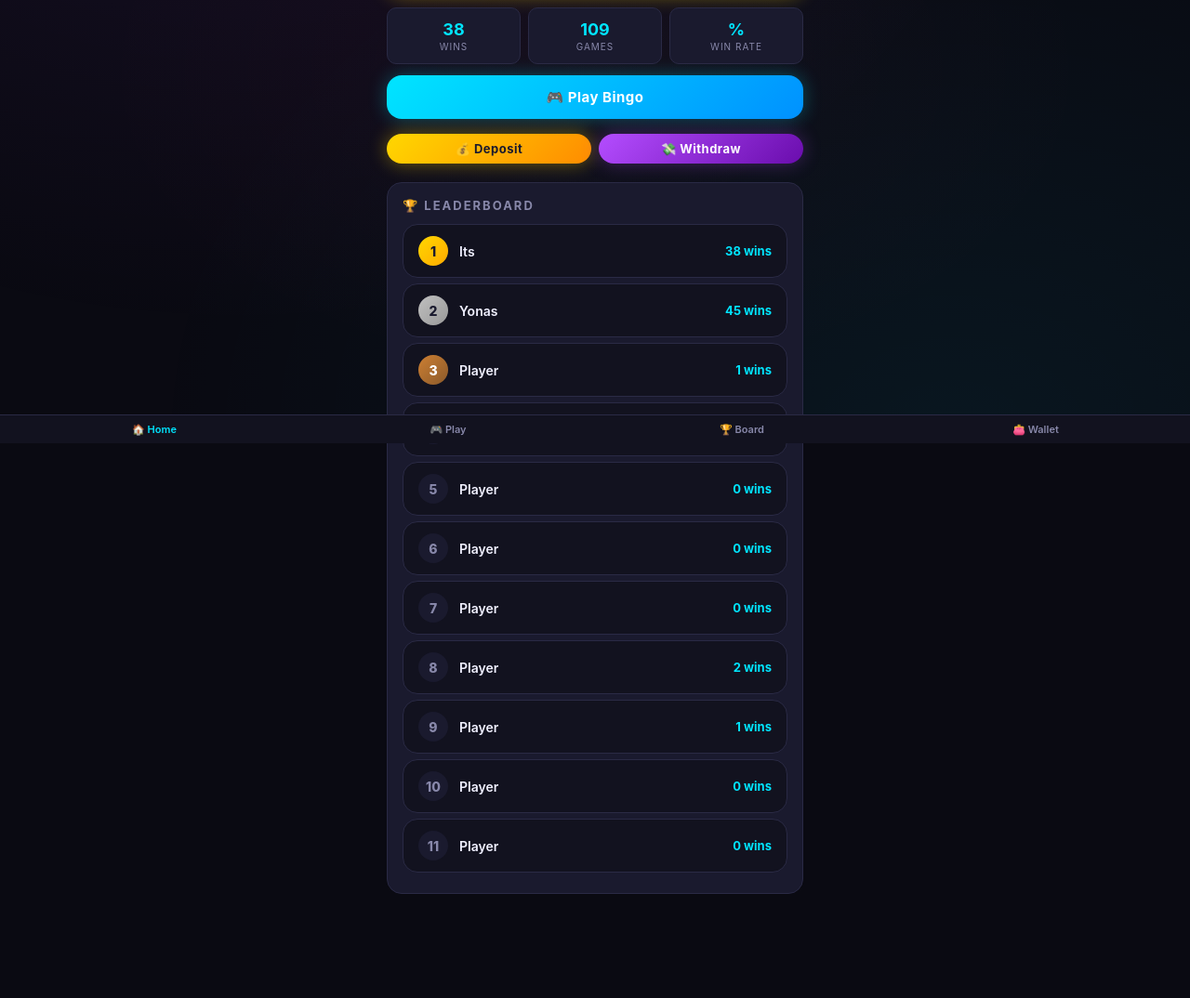
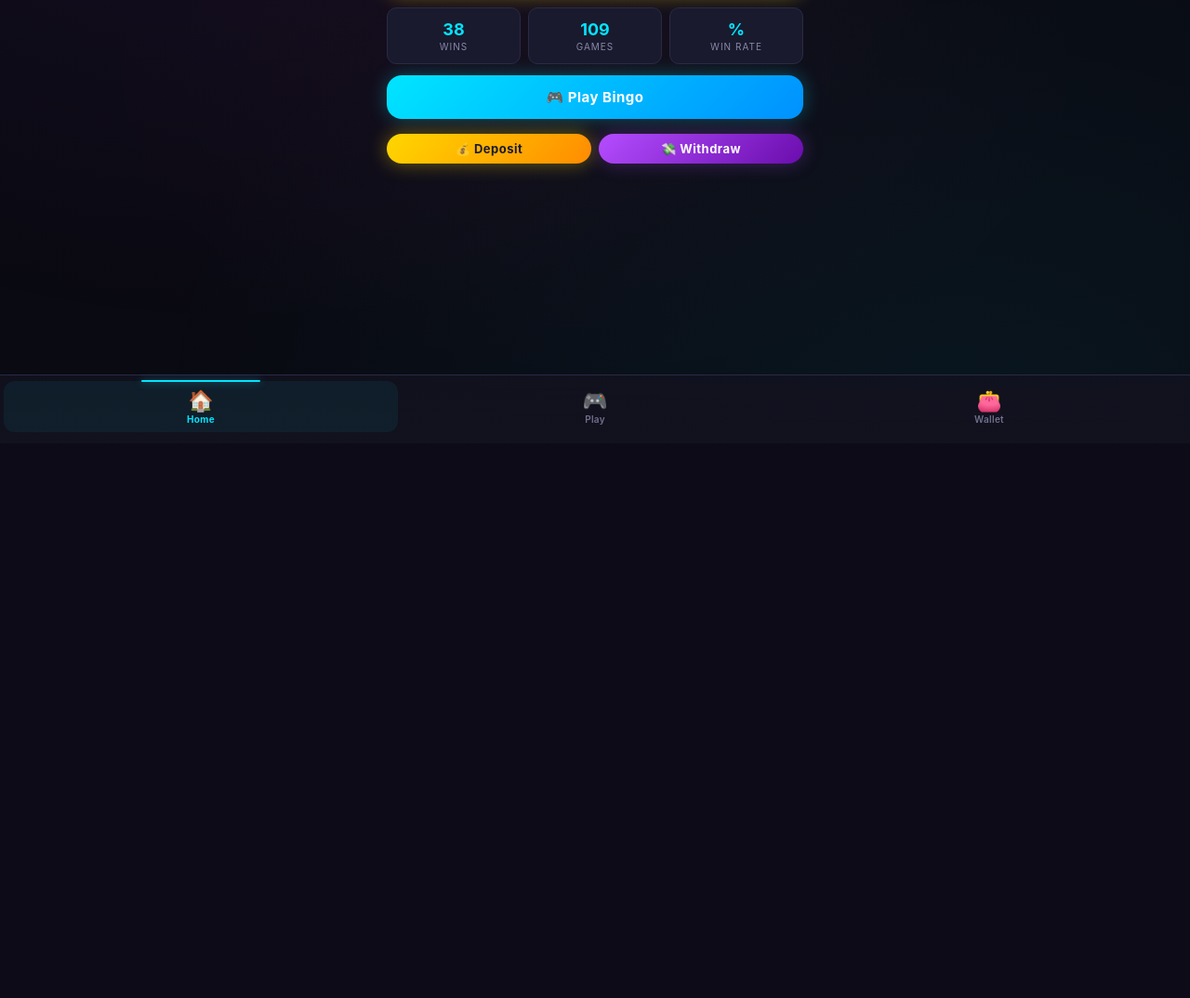
Before and after one commit to yonassolomon/telegram-game, a Django app: template webapp/templates/webapp/home.html in a window 1280 px wide. Shown: the part 323-1397 px from the top of the page at 93% size. After the commit the page ends 788 px from the top, so only its background shows below. Run offline with Django 5.2, Linux system fonts and the light colour scheme; the template is opened without the code that fills it: values that come from a table or form of the project are taken from there, others are empty; data comes from the database, SQL or seed files in the repository; parts of the project's set-up code (start-up, migrations or seed data) failed here and were passed over; some libraries are stand-ins or nearby versions.

Commit message:
removing the lederboard and fixing the footer nav bar

```diff
--- a/webapp/static/webapp/css/style.css
+++ b/webapp/static/webapp/css/style.css
@@ -53,6 +53,29 @@ body::before {
   margin: 0 auto;
   padding: 16px;
   padding-bottom: 100px;
+}
+
+/* ── Bottom Nav ────────────────────────────── */
+.bottom-nav {
+  position: fixed; bottom: 0; left: 0; right: 0; z-index: 100;
+  background: linear-gradient(180deg, rgba(18,18,31,0.92), var(--bg-secondary));
+  border-top: 1px solid var(--border); display: flex;
+  padding: 6px 4px 12px; backdrop-filter: blur(10px);
+  padding-bottom: max(12px, env(safe-area-inset-bottom, 12px));
+}
+.bottom-nav a {
+  flex: 1; text-align: center; text-decoration: none;
+  font-size: 10px; font-weight: 600; color: var(--text-secondary);
+  padding: 8px 4px; border-radius: 12px; transition: 0.25s; position: relative;
+}
+.bottom-nav a:active { transform: scale(0.93); background: rgba(255,255,255,0.04); }
+.bottom-nav a .nav-icon { font-size: 22px; display: block; margin-bottom: 1px; line-height: 1.2; }
+.bottom-nav a .nav-label { font-size: 10px; letter-spacing: 0.3px; opacity: 0.8; }
+.bottom-nav a.active { color: var(--neon-cyan); background: rgba(0,229,255,0.06); }
+.bottom-nav a.active .nav-label { opacity: 1; font-weight: 700; }
+.bottom-nav a.active::after {
+  content: ''; position: absolute; top: -1px; left: 35%; right: 35%; height: 2px;
+  background: var(--neon-cyan); border-radius: 3px; box-shadow: 0 0 8px rgba(0,229,255,0.5);
 }
 
 /* ── Top Bar ──────────────────────────────── */
--- a/webapp/templates/webapp/base.html
+++ b/webapp/templates/webapp/base.html
@@ -6,7 +6,7 @@
   <meta name="theme-color" content="#0a0a12">
   <title>Bingo2Bingo</title>
   {% load static %}
-  <link rel="stylesheet" href="{% static 'webapp/css/style.css' %}">
+  <link rel="stylesheet" href="{% static 'webapp/css/style.css' %}?v=2">
   <script src="https://telegram.org/js/telegram-web-app.js"></script>
   <script src="{% static 'webapp/js/telegram.js' %}"></script>
 </head>
--- a/webapp/templates/webapp/home.html
+++ b/webapp/templates/webapp/home.html
@@ -42,27 +42,27 @@
     <a href="{% url 'finance:deposit' %}" class="btn btn-gold btn-sm" style="flex:1;">💰 Deposit</a>
     <a href="{% url 'finance:withdrawal' %}" class="btn btn-purple btn-sm" style="flex:1;">💸 Withdraw</a>
   </div>
-
-  <div class="card">
-    <div class="card-header">🏆 Leaderboard</div>
-    {% for p in top_players %}
-    <div class="lb-item" onclick="location.href='{% url 'webapp:leaderboard' %}'">
-      <div class="lb-rank {% if forloop.counter == 1 %}gold{% elif forloop.counter == 2 %}silver{% elif forloop.counter == 3 %}bronze{% else %}default{% endif %}">
-        {{ forloop.counter }}
-      </div>
-      <div class="lb-name">{{ p.first_name }}</div>
-      <div class="lb-wins">{{ p.wins }} wins</div>
-    </div>
-    {% empty %}
-    <div style="font-size:13px;color:var(--text-secondary);padding:8px;">No players yet. Be the first!</div>
-    {% endfor %}
-  </div>
 </div>
 
-<nav style="position:fixed;bottom:0;left:0;right:0;background:var(--bg-secondary);border-top:1px solid var(--border);display:flex;padding:8px;z-index:100;">
-  <a href="{% url 'webapp:home' %}" style="flex:1;text-align:center;color:var(--neon-cyan);text-decoration:none;font-size:11px;font-weight:600;">🏠 Home</a>
-  <a href="{% url 'webapp:rooms' %}" style="flex:1;text-align:center;color:var(--text-secondary);text-decoration:none;font-size:11px;font-weight:600;">🎮 Play</a>
-  <a href="{% url 'webapp:leaderboard' %}" style="flex:1;text-align:center;color:var(--text-secondary);text-decoration:none;font-size:11px;font-weight:600;">🏆 Board</a>
-  <a href="{% url 'webapp:wallet' %}" style="flex:1;text-align:center;color:var(--text-secondary);text-decoration:none;font-size:11px;font-weight:600;">👛 Wallet</a>
+<nav class="bottom-nav">
+  <a href="{% url 'webapp:home' %}" class="active">
+    <span class="nav-icon">🏠</span><span class="nav-label">Home</span>
+  </a>
+  <a href="{% url 'webapp:rooms' %}">
+    <span class="nav-icon">🎮</span><span class="nav-label">Play</span>
+  </a>
+  <a href="{% url 'webapp:wallet' %}">
+    <span class="nav-icon">👛</span><span class="nav-label">Wallet</span>
+  </a>
 </nav>
+<script>
+function setLang(lang) {
+  var fd = new FormData();
+  fd.append('csrfmiddlewaretoken', '{{ csrf_token }}');
+  fd.append('lang', lang);
+  fetch('/webapp/api/set-language/', { method: 'POST', body: fd })
+    .then(function(r) { return r.json(); })
+    .then(function(d) { if (d.success) location.reload(); });
+}
+</script>
 {% endblock %}
```
Also changed, not shown: webapp/templates/webapp/join_private.html (+10 -5 lines), webapp/templates/webapp/leaderboard.html (+10 -5 lines), webapp/templates/webapp/rooms.html (+10 -5 lines), webapp/templates/webapp/wallet.html (+10 -5 lines).
